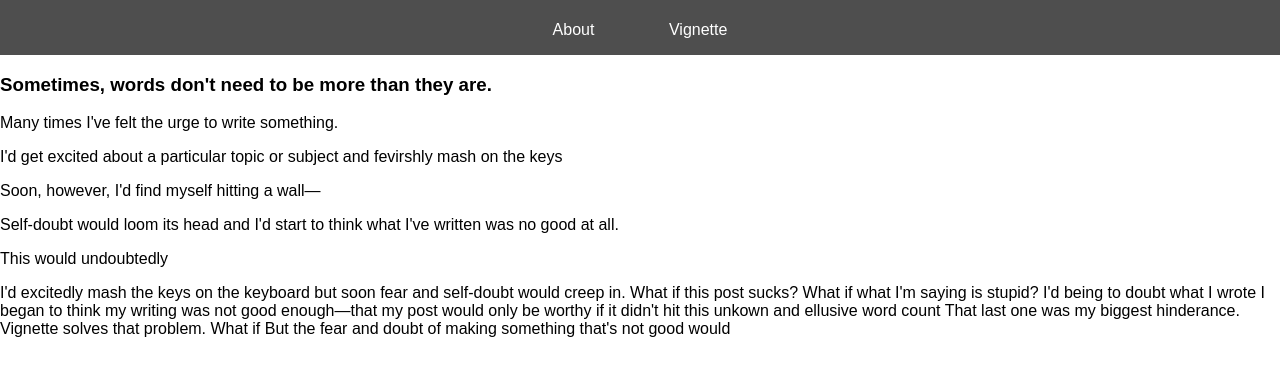
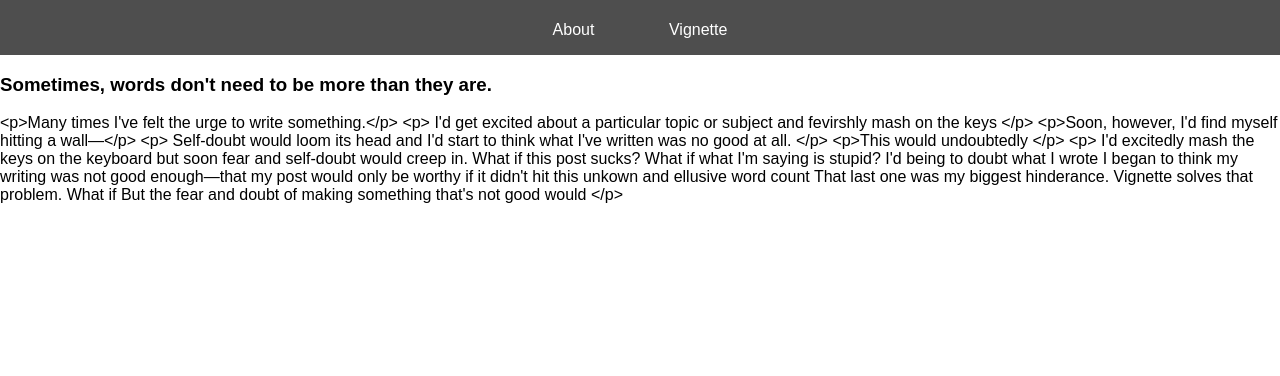
Before and after one commit to pseudoralph/prdmo-portfolio, a React app: page / in a window 1280 px wide. Shown: the top 376 px of the page. Built offline with nearby package versions, Linux system fonts and the light colour scheme.

Commit message:
create json database for all content

```diff
--- a/package.json
+++ b/package.json
@@ -15,7 +15,8 @@
     "prop-types": "15.7.1",
     "react": "16.8.1",
     "react-dom": "16.8.1",
-    "react-router-dom": "4.3.1"
+    "react-router-dom": "4.3.1",
+    "uuid": "^3.3.2"
   },
   "devDependencies": {
     "@babel/core": "7.2.2",
--- a/src/components/App.jsx
+++ b/src/components/App.jsx
@@ -6,20 +6,51 @@ import Projects from './Projects';
 import Blog from './Blog';
 import Contact from './Contact';
 import Error404 from './Error404';
+import { POSTS } from './posts';
 
-function App() {
+class App extends React.Component {
+  constructor(props) {
+    super(props);
+
+    this.state = {
+      contentDb: POSTS
+    };
+  }
+
+  render() {
     return (
       <div>
         <Header />
+
         <Switch>
-        <Route exact path="/" component={Main} />
-        <Route path="/projects" component={Projects} />
-        <Route path="/blog" component={Blog} />
-        <Route path="/contact" component={Contact} />
+          <Route
+            exact
+            path="/"
+            render={() => (
+              <Main
+                content={this.state.contentDb.filter(
+                  post => post.postId === 'INTRO'
+                )}
+              />
+            )}
+          />
+
+          <Route
+            path="/blog"
+            render={() => (
+              <Blog
+                content={this.state.contentDb.filter(
+                  post => post.postId != 'INTRO'
+                )}
+              />
+            )}
+          />
+
           <Route component={Error404} />
         </Switch>
       </div>
     );
   }
+}
 
 export default App;
--- a/src/components/Main.jsx
+++ b/src/components/Main.jsx
@@ -1,32 +1,19 @@
 import React from 'react';
+import PropTypes from 'prop-types';
 
-function Main() {
+function Main(props) {
+  const { title, body } = props.content[0].content;
+
   return (
     <div>
-      <h3>Sometimes, words don't need to be more than they are.</h3>
-      <p>Many times I've felt the urge to write something.</p>
-      <p>
-        I'd get excited about a particular topic or subject and fevirshly mash
-        on the keys
-      </p>
-      <p>Soon, however, I'd find myself hitting a wall—</p>
-      <p>
-        Self-doubt would loom its head and I'd start to think what I've written
-        was no good at all.
-      </p>
-      <p>This would undoubtedly </p>
-
-      <p>
-        I'd excitedly mash the keys on the keyboard but soon fear and self-doubt
-        would creep in. What if this post sucks? What if what I'm saying is
-        stupid? I'd being to doubt what I wrote I began to think my writing was
-        not good enough—that my post would only be worthy if it didn't hit this
-        unkown and ellusive word count That last one was my biggest hinderance.
-        Vignette solves that problem. What if But the fear and doubt of making
-        something that's not good would
-      </p>
+      <h3>{title}</h3>
+      {body}
     </div>
   );
 }
 
+Main.propTypes = {
+  content: PropTypes.array.isRequired
+};
+
 export default Main;
--- /dev/null
+++ b/src/components/posts.js
@@ -0,0 +1,38 @@
+import { v4 } from 'uuid';
+
+export const POSTS = [
+  {
+    postId: 'INTRO',
+    content: {
+      title: `Sometimes, words don't need to be more than they are.`,
+      body: `<p>Many times I've felt the urge to write something.</p>
+      <p>
+        I'd get excited about a particular topic or subject and fevirshly mash
+        on the keys
+      </p>
+      <p>Soon, however, I'd find myself hitting a wall—</p>
+      <p>
+        Self-doubt would loom its head and I'd start to think what I've written
+        was no good at all.
+      </p>
+      <p>This would undoubtedly </p>
+
+      <p>
+        I'd excitedly mash the keys on the keyboard but soon fear and self-doubt
+        would creep in. What if this post sucks? What if what I'm saying is
+        stupid? I'd being to doubt what I wrote I began to think my writing was
+        not good enough—that my post would only be worthy if it didn't hit this
+        unkown and ellusive word count That last one was my biggest hinderance.
+        Vignette solves that problem. What if But the fear and doubt of making
+        something that's not good would
+      </p>`
+    }
+  },
+  {
+    postId: v4(),
+    content: {
+      title: 'Test',
+      body: 'this is a test'
+    }
+  }
+];
```
Also changed, not shown: 1 other file (tests, documents, lock files or other folders). Lines whose indentation alone changed are shown as unchanged.
